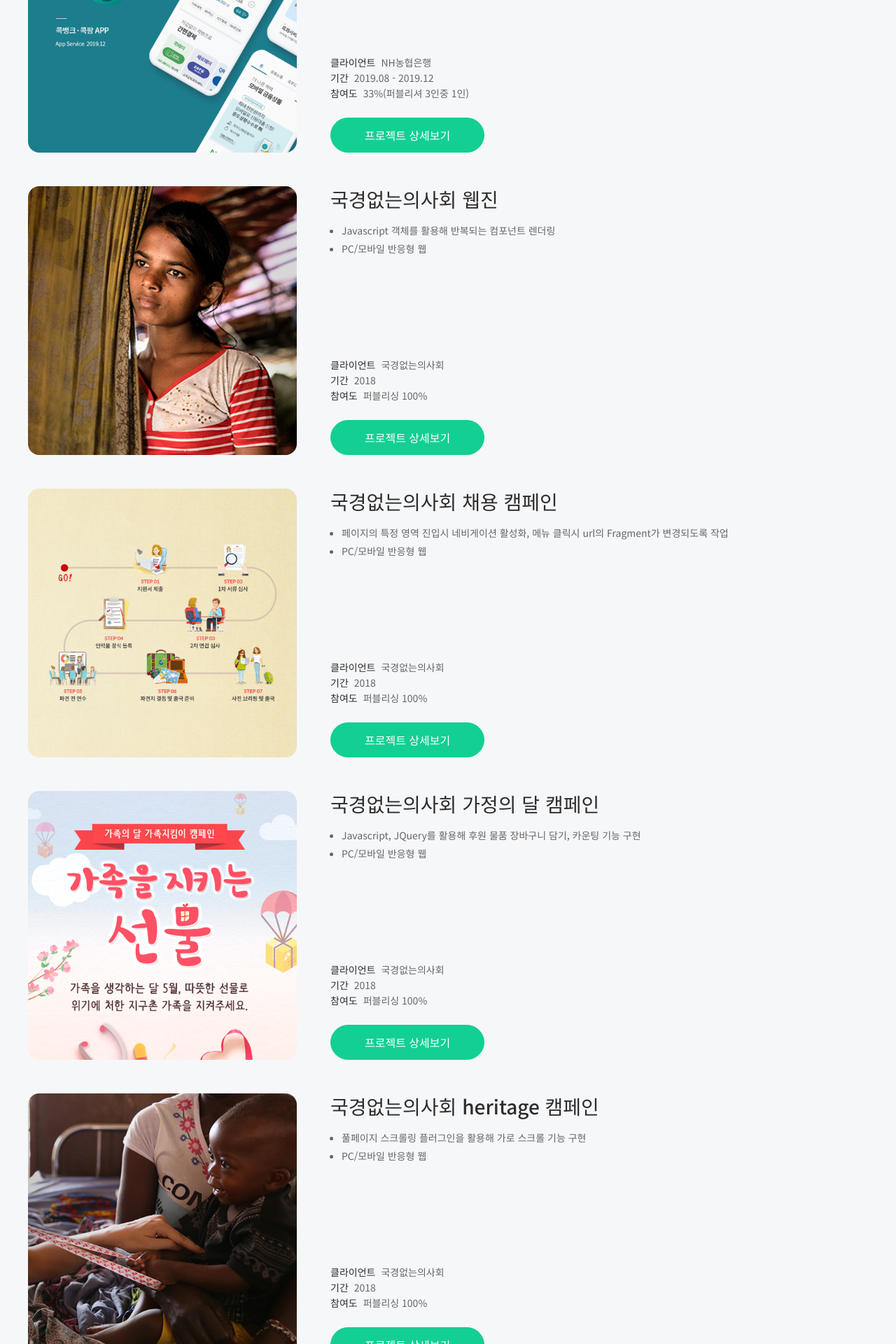
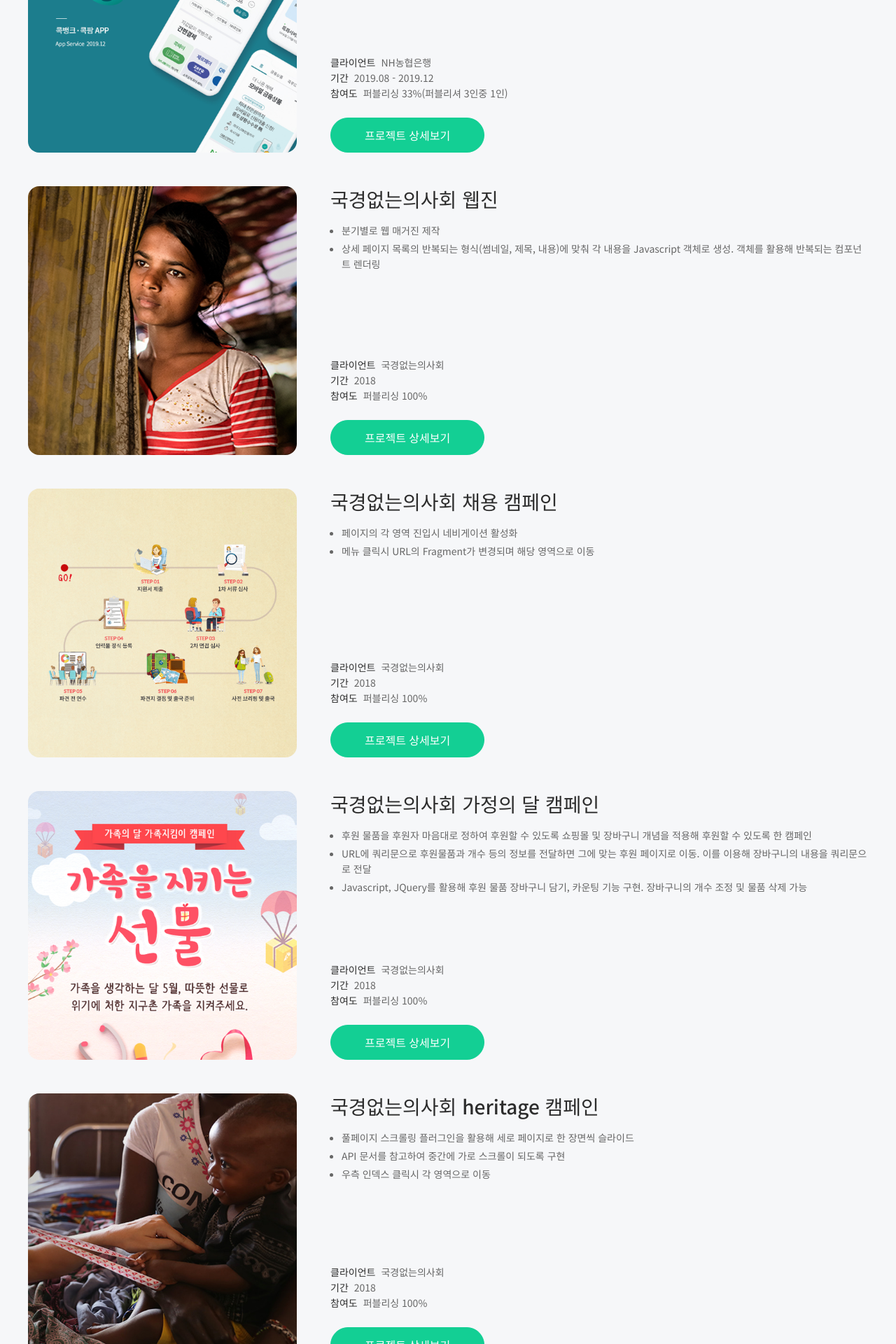
Before and after one commit to shinnh2/portfolio_snh, a React (Vite) app: page / in a window 1280 px wide. Shown: the part 2720-4640 px from the top of the page at 70% size. Built offline with nearby package versions, Linux system fonts and the light colour scheme.

Commit message:
[doc/workPrjData] 프로젝트 내용 업데이트 (#24)
* [doc/workPrjData] 경력 프로젝트 내용 업데이트

* [doc/workPrjData] 경력 프로젝트 내용 업데이트

```diff
--- a/src/data/projectData.js
+++ b/src/data/projectData.js
@@ -3,6 +3,7 @@ const projectData = [
 		projectName: "GAMETO",
 		proejctDescription: [
 			"프론트엔드로 참여",
+			"매칭하기 서비스, SNS처럼 활용하는 스토리 서비스로 구분되어 있으며 이 중 스토리 서비스 전반을 제작",
 			"스토리 목록: Intersection Observer API를 사용, 오프셋 기반으로 무한스크롤 구현",
 			"Axios를 활용해 API 연결: 이미지, 동영상 등 렌더링",
 			"게시글, 댓글 좋아요 기능 구현",
--- a/src/data/workData.js
+++ b/src/data/workData.js
@@ -8,7 +8,7 @@ const workData = [
 		],
 		client: "오이사",
 		period: "2020.03 - 2020.05",
-		engagement: "33%(퍼블리셔 3인중 1인)",
+		engagement: "퍼블리싱 33%(퍼블리셔 3인중 1인)",
 		projectImg: "o24.jpg",
 		projectLink: "https://www.ohchanggo.com/main/main.html",
 	},
@@ -22,15 +22,15 @@ const workData = [
 		],
 		client: "NH농협은행",
 		period: "2019.08 - 2019.12",
-		engagement: "33%(퍼블리셔 3인중 1인)",
+		engagement: "퍼블리싱 33%(퍼블리셔 3인중 1인)",
 		projectImg: "nhcok.jpg",
 		projectLink: "https://play.google.com/store/apps/details?id=nh.smart.nhcok",
 	},
 	{
 		projectName: "국경없는의사회 웹진",
 		proejctDescription: [
-			"Javascript 객체를 활용해 반복되는 컴포넌트 렌더링",
-			"PC/모바일 반응형 웹",
+			"분기별로 웹 매거진 제작",
+			"상세 페이지 목록의 반복되는 형식(썸네일, 제목, 내용)에 맞춰 각 내용을 Javascript 객체로 생성. 객체를 활용해 반복되는 컴포넌트 렌더링",
 		],
 		client: "국경없는의사회",
 		period: "2018",
@@ -41,8 +41,8 @@ const workData = [
 	{
 		projectName: "국경없는의사회 채용 캠페인",
 		proejctDescription: [
-			"페이지의 특정 영역 진입시 네비게이션 활성화, 메뉴 클릭시 url의 Fragment가 변경되도록 작업",
-			"PC/모바일 반응형 웹",
+			"페이지의 각 영역 진입시 네비게이션 활성화",
+			"메뉴 클릭시 URL의 Fragment가 변경되며 해당 영역으로 이동",
 		],
 		client: "국경없는의사회",
 		period: "2018",
@@ -53,8 +53,9 @@ const workData = [
 	{
 		projectName: "국경없는의사회 가정의 달 캠페인",
 		proejctDescription: [
-			"Javascript, JQuery를 활용해 후원 물품 장바구니 담기, 카운팅 기능 구현",
-			"PC/모바일 반응형 웹",
+			"후원 물품을 후원자 마음대로 정하여 후원할 수 있도록 쇼핑몰 및 장바구니 개념을 적용해 후원할 수 있도록 한 캠페인",
+			"URL에 쿼리문으로 후원물품과 개수 등의 정보를 전달하면 그에 맞는 후원 페이지로 이동. 이를 이용해 장바구니의 내용을 쿼리문으로 전달",
+			"Javascript, JQuery를 활용해 후원 물품 장바구니 담기, 카운팅 기능 구현. 장바구니의 개수 조정 및 물품 삭제 가능",
 		],
 		client: "국경없는의사회",
 		period: "2018",
@@ -65,8 +66,9 @@ const workData = [
 	{
 		projectName: "국경없는의사회 heritage 캠페인",
 		proejctDescription: [
-			"풀페이지 스크롤링 플러그인을 활용해 가로 스크롤 기능 구현",
-			"PC/모바일 반응형 웹",
+			"풀페이지 스크롤링 플러그인을 활용해 세로 페이지로 한 장면씩 슬라이드 ",
+			"API 문서를 참고하여 중간에 가로 스크롤이 되도록 구현",
+			"우측 인덱스 클릭시 각 영역으로 이동",
 		],
 		client: "국경없는의사회",
 		period: "2018",
@@ -77,9 +79,10 @@ const workData = [
 	{
 		projectName: "국경없는의사회 러닝메이트 캠페인",
 		proejctDescription: [
-			"일반스크롤과 풀페이지 스크롤을 한페이지에서 특정 구간에 따라 작동하도록 구현",
+			"일반스크롤과 풀페이지 스크롤을 특정 구간에 따라 작동하도록 구현",
+			"JS의 함수, prototype을 사용해 클래스처럼 메서드를 제작해 사용 (크로스 브라우징 이슈로 ES6의 클래스 대신 ES5를 사용)",
+			"스크롤 혼용 기능, 페이지 인덱스 URL에 표시, 각 인덱스 클릭시 해당 영역으로 이동하는 기능을 모두 동시에 충돌없이 구현",
 			"PHP개발자와 협업으로 페이지에서 등록된 카드가 다음 영역의 슬라이드에 포함되도록 구현",
-			"PC/모바일 반응형 웹",
 		],
 		client: "국경없는의사회",
 		period: "2018",
```
